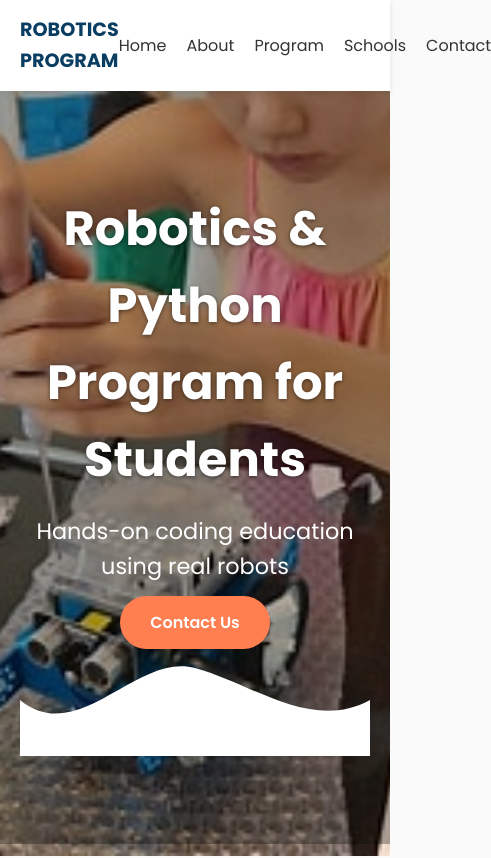
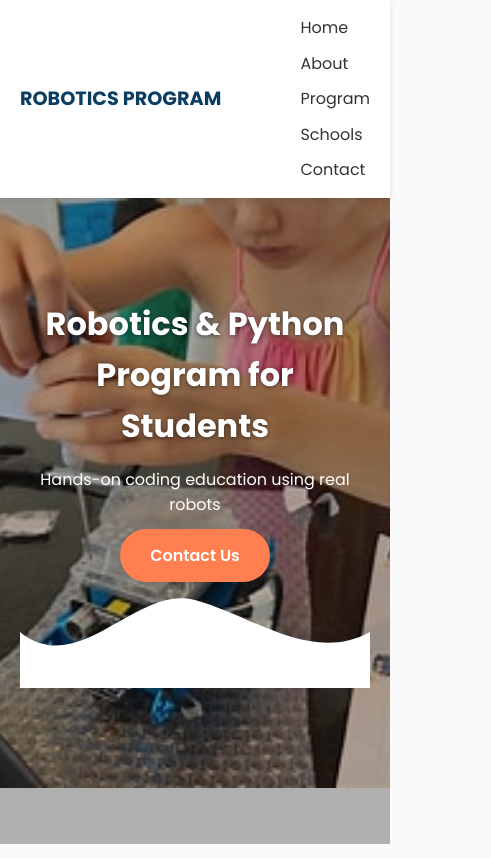
Before and after one commit to ekrama040-byte/websiteforxafrobos, a plain HTML site: page index.html in a window 390 px wide. Shown: the top 858 px of the page, 491 px wide, since content can reach past the window. Drawn offline with Linux system fonts and the light colour scheme.

Commit message:
i am back

```diff
--- a/script.js
+++ b/script.js
@@ -21,3 +21,9 @@ setInterval(() => {
 }, 5000);
 
 console.log("Website loaded successfully");
+document.querySelectorAll('a[href^="#"]').forEach(anchor => {
+  anchor.addEventListener('click', function(e){
+    e.preventDefault();
+    document.querySelector(this.getAttribute('href')).scrollIntoView({ behavior: 'smooth' });
+  });
+});
--- a/style.css
+++ b/style.css
@@ -1,3 +1,4 @@
+/* ===== Global ===== */
  /* ===== Global Styles ===== */
 @import url('https://fonts.googleapis.com/css2?family=Poppins:wght@300;400;600;700&display=swap');
 
@@ -246,3 +247,18 @@ img {
     position: relative;
     z-index: 3; /* text and buttons above overlay */
 }
+/* ===== Responsive ===== */
+@media (max-width: 768px) {
+    .nav-links {
+        flex-direction: column;
+        gap: 10px;
+    }
+
+    .hero h1 {
+        font-size: 2em;
+    }
+
+    .hero p {
+        font-size: 1em;
+    }
+}
```
Also changed, not shown: index.html (+1 -1 lines).
